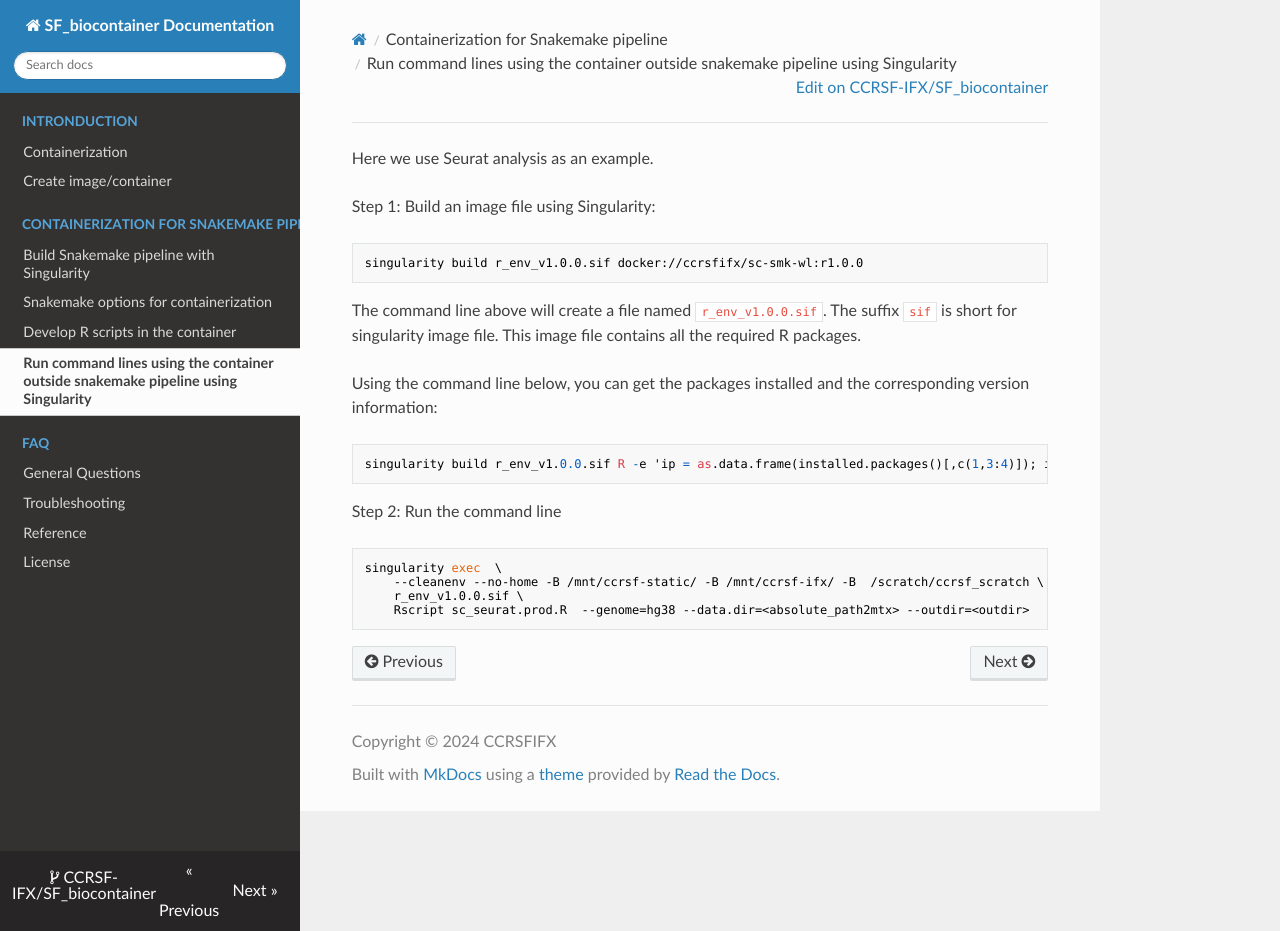
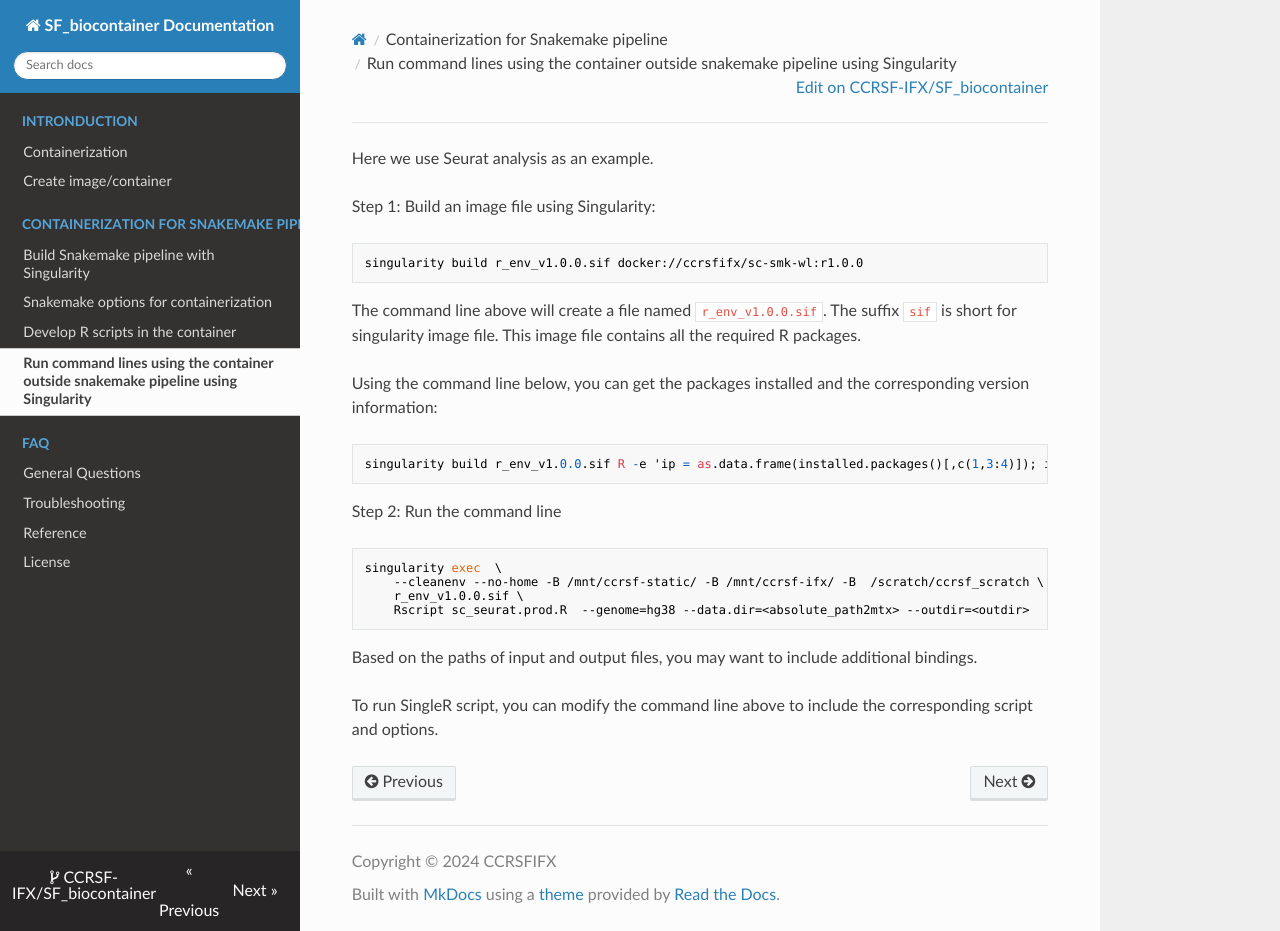
Before and after one commit to CCRSF-IFX/SF_biocontainer, an MkDocs documentation site: the page built from docs/exec_cmd_sif.md, in a window 1280 px wide and 931 px high. Built offline with MkDocs 1.6.1, drawn with Linux system fonts in a browser that asks for light colours; nearby versions of some CDN libraries.

Commit message:
Update note for running command lines using container

````diff
--- a/docs/exec_cmd_sif.md
+++ b/docs/exec_cmd_sif.md
@@ -22,3 +22,7 @@ singularity exec  \
     r_env_v1.0.0.sif \
     Rscript sc_seurat.prod.R  --genome=hg38 --data.dir=<absolute_path2mtx> --outdir=<outdir>
 ```
+
+Based on the paths of input and output files, you may want to include additional bindings.
+
+To run SingleR script, you can modify the command line above to include the corresponding script and options.
````
